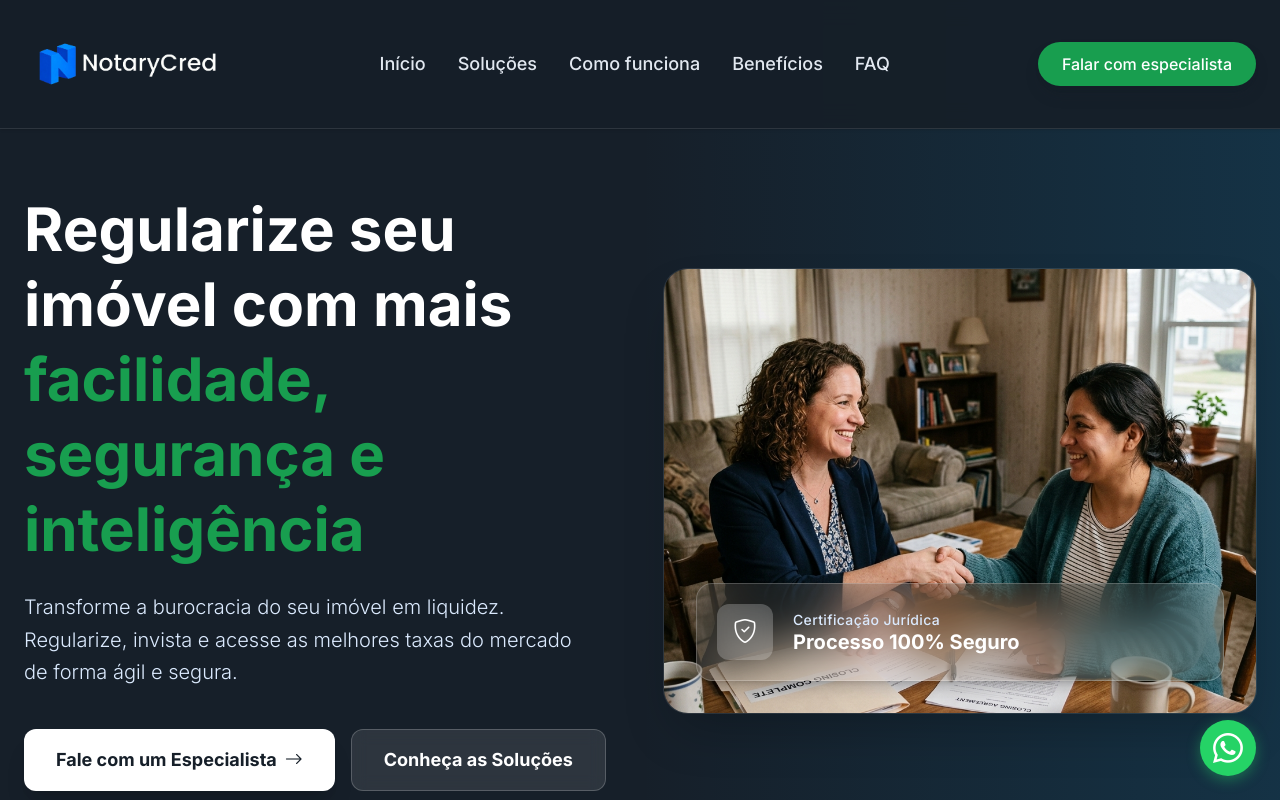
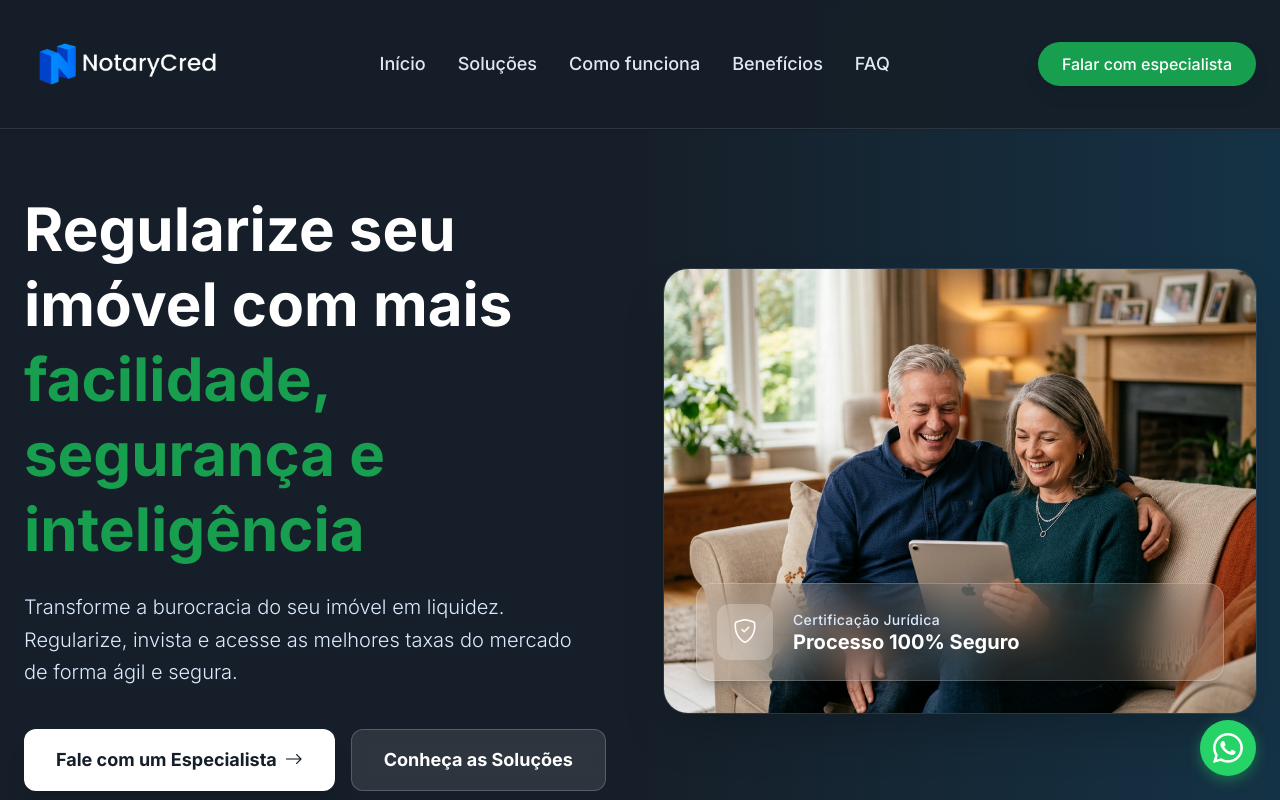
Before and after one commit to joabedev123-alt/notarycred-landing-page, a React (Vite) app: page / in a window 1280 px wide. Shown: the top 800 px of the page. Built offline with nearby package versions, Linux system fonts and the light colour scheme.

Commit message:
feat: atualiza imagem principal do hero

```diff
--- a/src/App.tsx
+++ b/src/App.tsx
@@ -97,7 +97,7 @@ function App() {
           >
             <div className="relative rounded-3xl overflow-hidden shadow-2xl aspect-[4/3] ring-1 ring-white/10">
               <div className="absolute inset-0 bg-gradient-to-t from-nc-blue/80 via-transparent to-transparent z-10 hidden md:block"></div>
-              <img src="/broker-contract.png" alt="Corretor assinando contrato" className="object-cover w-full h-full" />
+              <img src="/couple-couch.png" alt="Casal feliz usando tablet no sofá" className="object-cover w-full h-full" />
             </div>
 
             <div className="mt-4 md:mt-0 md:absolute md:bottom-8 md:left-8 md:right-8 bg-white/10 backdrop-blur-xl p-3 md:p-5 rounded-2xl border border-white/20 z-20 flex items-center justify-center md:justify-start gap-3 md:gap-5 w-full md:w-auto shadow-lg shadow-black/20">
```
Also changed, not shown: public/couple-couch.png (added).
